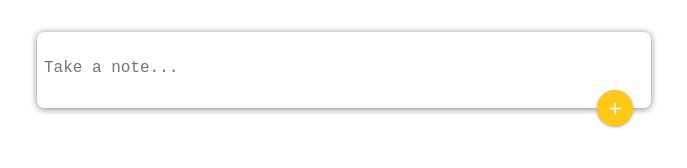
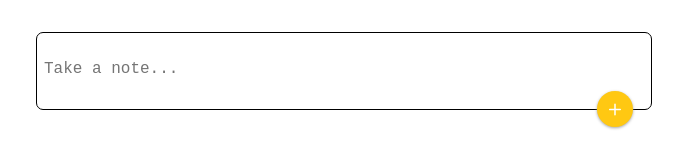
Before and after one commit to IdrisGit/NotesKeeperApp, a React app: page / in a window 1280 px wide. Shown: the whole page, without its empty margins (296-983 px from the left). Built offline with nearby package versions, Linux system fonts and the light colour scheme.

Commit message:
Create Styling

```diff
--- a/src/index.css
+++ b/src/index.css
@@ -27,7 +27,7 @@ code {
   background: #fff;
   padding: 7px;
   border-radius: 7px;
-  box-shadow: 0 1px 7px rgb(128, 128, 128);
+  border: 1px solid black;
 }
 
 .title {
@@ -38,6 +38,7 @@ code {
   outline: none;
   font-size: 1rem;
   resize: none;
+  border-bottom: 1px solid black;
 }
 
 .content {
```
Also changed, not shown: public/favicon.ico.
